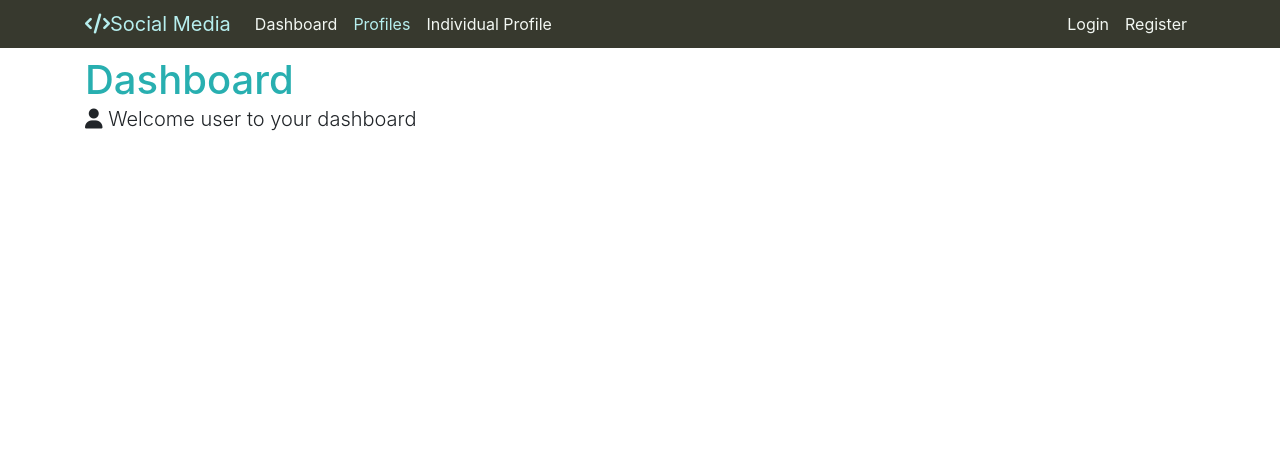
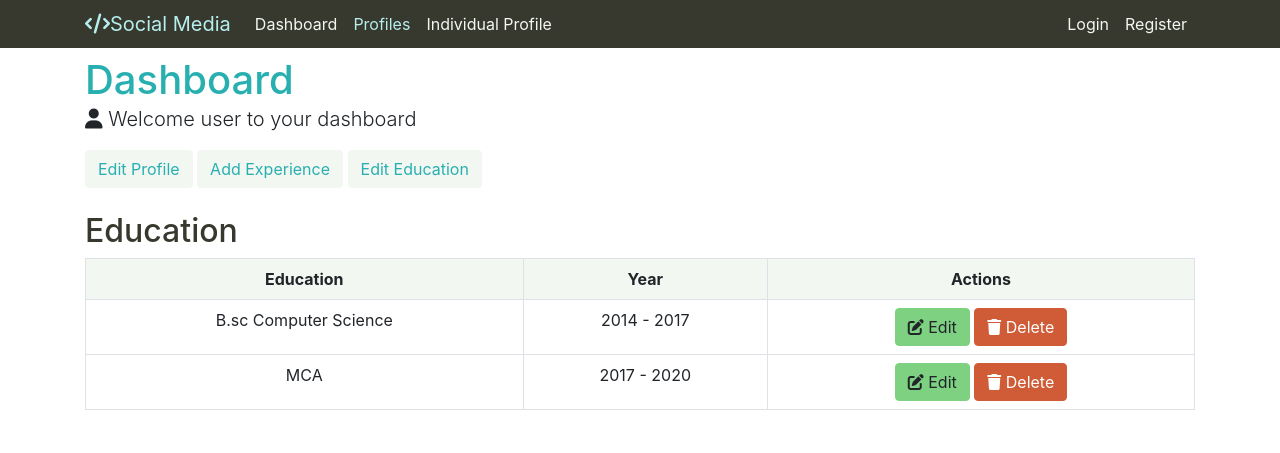
Before and after one commit to iam-jmismail/bootstrap-sass-theme, a website: page dashboard.html in a window 1280 px wide. Drawn offline with nearby package versions, Linux system fonts and the light colour scheme.

Commit message:
Dashboard Added

```diff
--- a/dashboard.html
+++ b/dashboard.html
@@ -67,6 +67,49 @@
       <p class="lead">
         <i class="fas fa-user"></i> Welcome user to your dashboard
       </p>
+
+      <div class="dash-buttons">
+        <a href="#" class="btn btn-light text-primary">Edit Profile</a>
+        <a href="#" class="btn btn-light text-primary">Add Experience</a>
+        <a href="#" class="btn btn-light text-primary">Edit Education </a>
+      </div>
+
+      <div class="education-details py-4">
+        <h2 class="text-dark">
+          Education
+        </h2>
+        <table class="table table-bordered text-center">
+          <tr class="bg-light">
+            <th>Education</th>
+            <th>Year</th>
+            <th>Actions</th>
+          </tr>
+          <tr>
+            <td>B.sc Computer Science</td>
+            <td>2014 - 2017</td>
+            <td>
+              <a href="#" class="btn btn-success"
+                ><i class="fas fa-edit"></i> Edit
+              </a>
+              <a href="#" class="btn btn-danger"
+                ><i class="fas fa-trash"></i> Delete
+              </a>
+            </td>
+          </tr>
+          <tr>
+            <td>MCA</td>
+            <td>2017 - 2020</td>
+            <td>
+              <a href="#" class="btn btn-success"
+                ><i class="fas fa-edit"></i> Edit
+              </a>
+              <a href="#" class="btn btn-danger"
+                ><i class="fas fa-trash"></i> Delete
+              </a>
+            </td>
+          </tr>
+        </table>
+      </div>
     </section>
     <!-- Scripts  -->
     <script>
--- a/sass/_variables.scss
+++ b/sass/_variables.scss
@@ -11,3 +11,7 @@ $navbar-dark-active-color: lighten(
   map-get($theme-colors, primary),
   40%
 ) !default;
+
+// Table
+$table-cell-padding: 0.5rem !default;
+$table-border-width: 0.01rem !default;
```
Also changed, not shown: css/styles.css, 1 other file.
